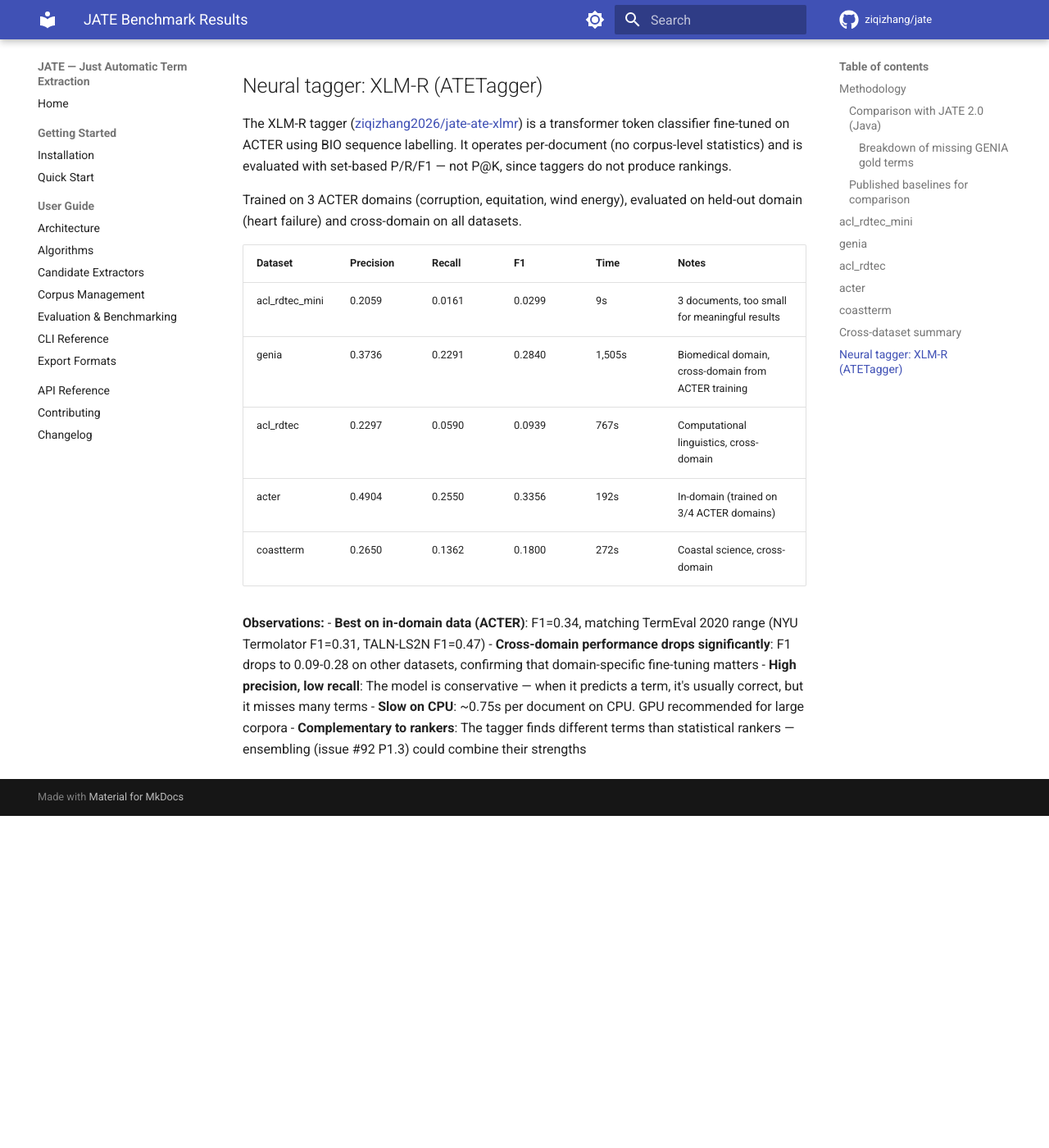
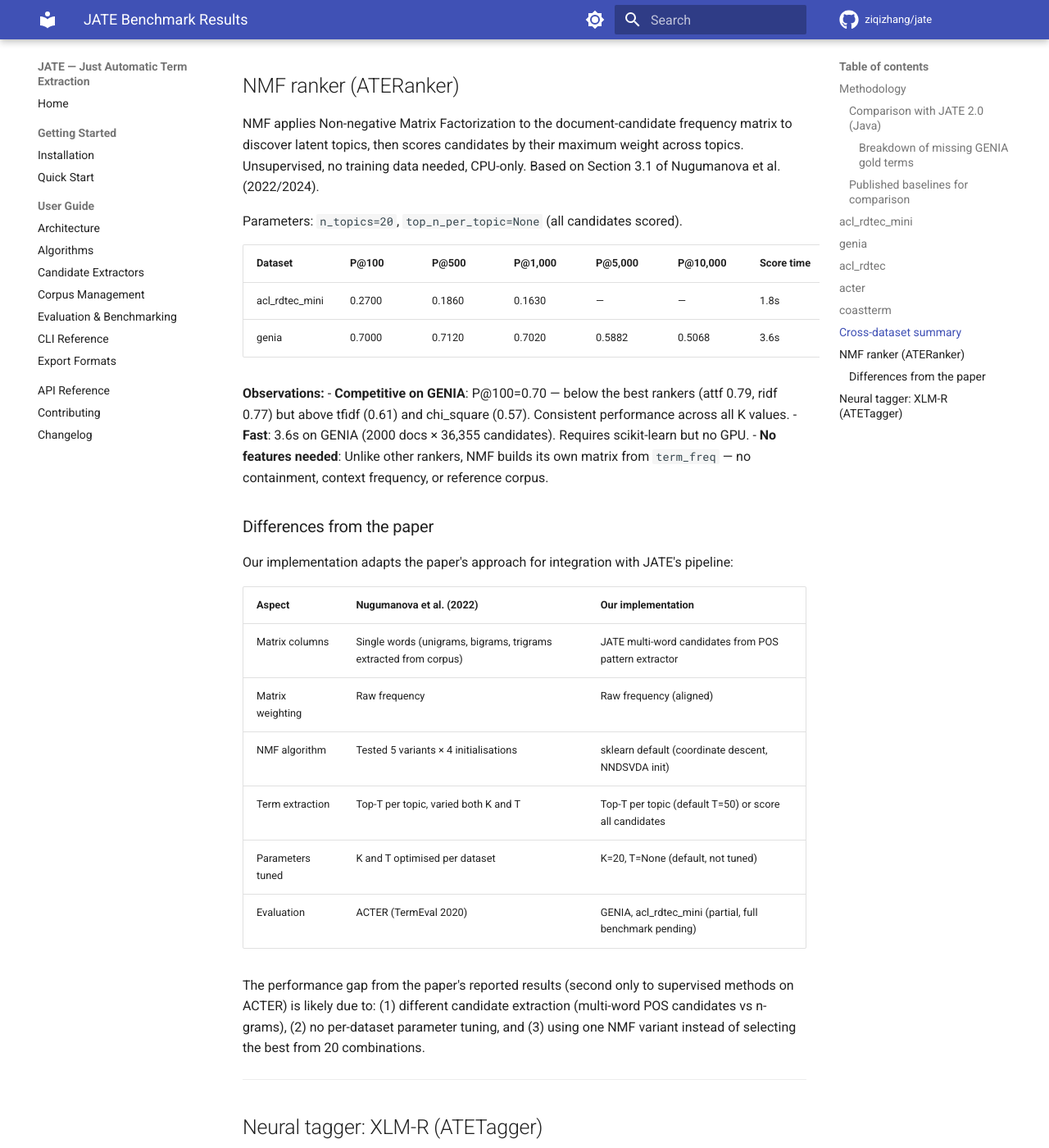
Before and after one commit to ziqizhang/jate, an MkDocs documentation site: the page built from docs/benchmark-results.md, in a window 1280 px wide and 1400 px high, scrolled down 9043 px. Shown: the whole window at 82% size. Built offline with MkDocs 1.6.1 and Material for MkDocs 9.7.7, drawn with Linux system fonts in a browser that asks for light colours; comment, search, counter and statistics services are not loaded; before the commit the page ends 10038 px from its top, so only the background shows below that.

Commit message:
docs: add NMF benchmark results with paper comparison notes (#92 P2.3)

```diff
--- a/docs/benchmark-results.md
+++ b/docs/benchmark-results.md
@@ -241,6 +241,39 @@ Best algorithm at each P@K cutoff per dataset:
 
 ---
 
+## NMF ranker (ATERanker)
+
+NMF applies Non-negative Matrix Factorization to the document-candidate frequency matrix to discover latent topics, then scores candidates by their maximum weight across topics. Unsupervised, no training data needed, CPU-only. Based on Section 3.1 of Nugumanova et al. (2022/2024).
+
+Parameters: `n_topics=20`, `top_n_per_topic=None` (all candidates scored).
+
+| Dataset | P@100 | P@500 | P@1,000 | P@5,000 | P@10,000 | Score time |
+|---------|-------|-------|---------|---------|----------|------------|
+| acl_rdtec_mini | 0.2700 | 0.1860 | 0.1630 | — | — | 1.8s |
+| genia | 0.7000 | 0.7120 | 0.7020 | 0.5882 | 0.5068 | 3.6s |
+
+**Observations:**
+- **Competitive on GENIA**: P@100=0.70 — below the best rankers (attf 0.79, ridf 0.77) but above tfidf (0.61) and chi_square (0.57). Consistent performance across all K values.
+- **Fast**: 3.6s on GENIA (2000 docs × 36,355 candidates). Requires scikit-learn but no GPU.
+- **No features needed**: Unlike other rankers, NMF builds its own matrix from `term_freq` — no containment, context frequency, or reference corpus.
+
+### Differences from the paper
+
+Our implementation adapts the paper's approach for integration with JATE's pipeline:
+
+| Aspect | Nugumanova et al. (2022) | Our implementation |
+|--------|--------------------------|-------------------|
+| Matrix columns | Single words (unigrams, bigrams, trigrams extracted from corpus) | JATE multi-word candidates from POS pattern extractor |
+| Matrix weighting | Raw frequency | Raw frequency (aligned) |
+| NMF algorithm | Tested 5 variants × 4 initialisations | sklearn default (coordinate descent, NNDSVDA init) |
+| Term extraction | Top-T per topic, varied both K and T | Top-T per topic (default T=50) or score all candidates |
+| Parameters tuned | K and T optimised per dataset | K=20, T=None (default, not tuned) |
+| Evaluation | ACTER (TermEval 2020) | GENIA, acl_rdtec_mini (partial, full benchmark pending) |
+
+The performance gap from the paper's reported results (second only to supervised methods on ACTER) is likely due to: (1) different candidate extraction (multi-word POS candidates vs n-grams), (2) no per-dataset parameter tuning, and (3) using one NMF variant instead of selecting the best from 20 combinations.
+
+---
+
 ## Neural tagger: XLM-R (ATETagger)
 
 The XLM-R tagger ([ziqizhang2026/jate-ate-xlmr](https://huggingface.co/ziqizhang2026/jate-ate-xlmr)) is a transformer token classifier fine-tuned on ACTER using BIO sequence labelling. It operates per-document (no corpus-level statistics) and is evaluated with set-based P/R/F1 — not P@K, since taggers do not produce rankings.
```
